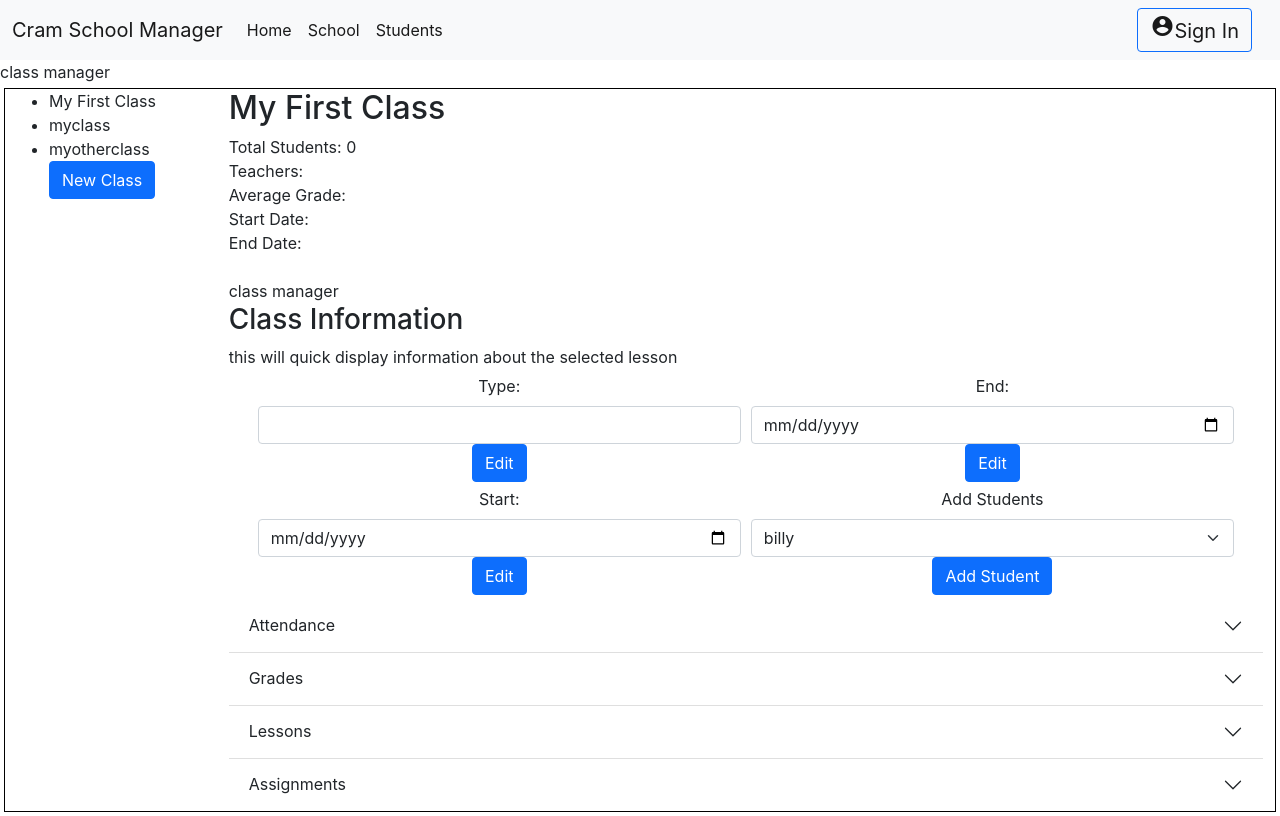
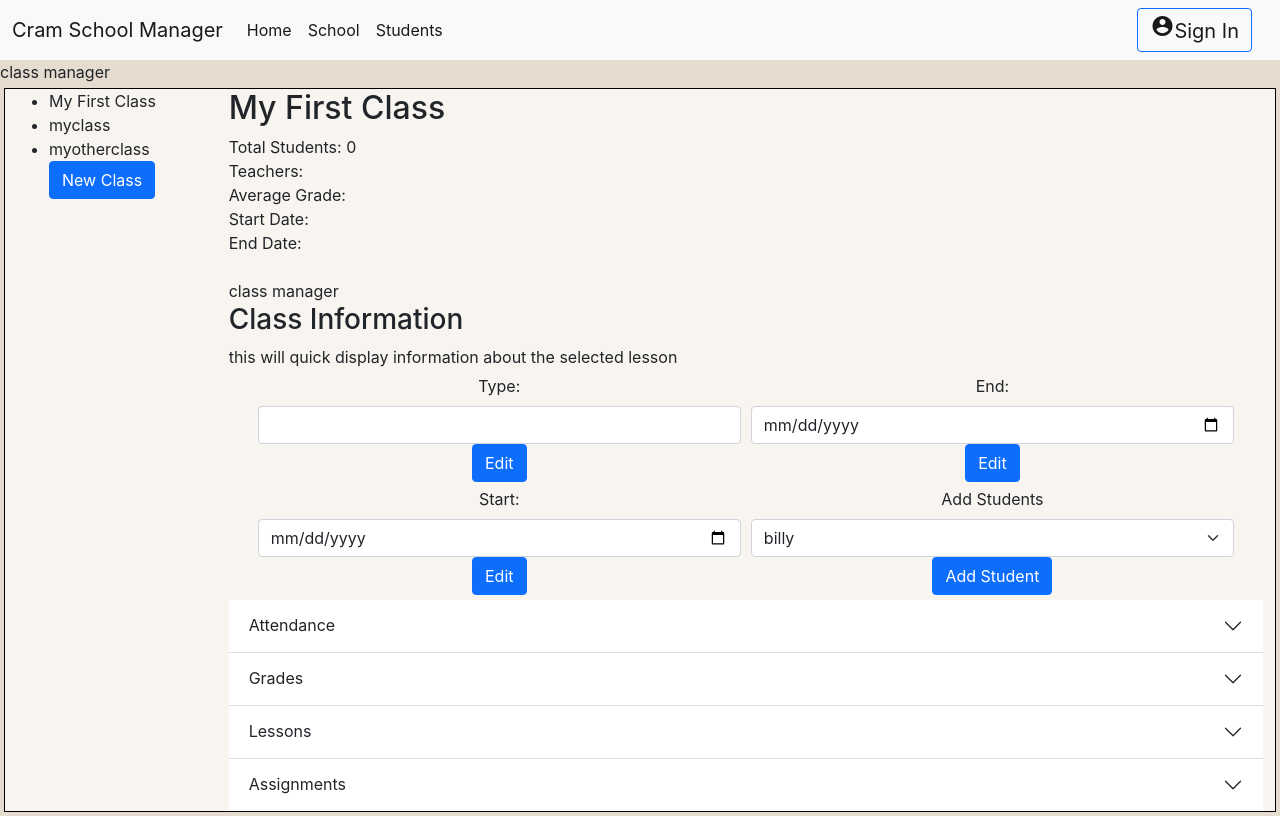
Before and after one commit to CodyGrogan/cramschoolmanager, a React (Create React App) app in the folder client/: page /school in a window 1280 px wide. Built offline with nearby package versions, Linux system fonts and the light colour scheme; no server answers.

Commit message:
changed color palette

```diff
--- a/client/src/App.css
+++ b/client/src/App.css
@@ -1,7 +1,14 @@
+body{
+  background-color: #E5DBCF;
+
+}
+
 .App {
 
   overflow-x: hidden;
 }
+
+
 
 .App-logo {
   height: 40vmin;
@@ -32,7 +39,16 @@
 .school-section{
   outline: solid black 1px;
   margin: 5px;
+  background-color: #F8F4EF;
 
+}
+
+.signBtn:hover{
+  color: white !important;
+}
+
+.card{
+  background-color: #F8F4EF !important;
 }
 
 .list-box{
@@ -52,6 +68,14 @@
   justify-content: center;
 }
 
+.modal-content{
+  background-color: #F8F4EF;
+
+}
+.modal-header{
+  background-color: #F0ECE8;
+}
+
 .inputDiv{
   margin: 5px;
   text-align: center;
@@ -62,6 +86,8 @@
   width: 100%;
   justify-content: center;
 }
+
+
 
 .tableoverflow{
   overflow-x: scroll !important;
```
